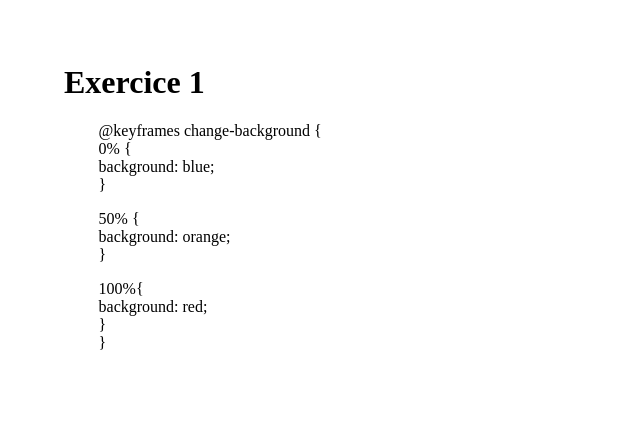
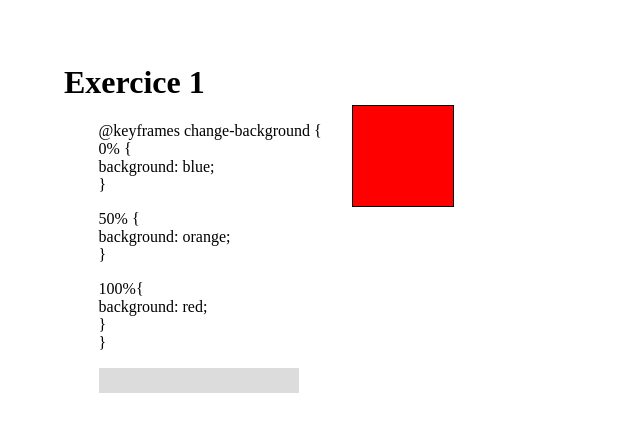
Before and after one commit to mohabrd/animations2_exo_css, a plain HTML site: page index.html in a window 1280 px wide. Shown: the whole page, without its empty margins (0-640 px from the left). Drawn offline with Linux system fonts and the light colour scheme.

Commit message:
ajout de la barre grise et du carré rouge

```diff
--- a/index.html
+++ b/index.html
@@ -32,7 +32,11 @@
                 }<br>
             }
             </p>
+
+        <div class="barregrise"></div>
         </div>
+
+        <div class="carrerouge"></div>
     </section>
 
 </body>
--- a/style.css
+++ b/style.css
@@ -4,8 +4,22 @@ body {
 }
 
 .txtexo1{
-    position: relative;
     margin-left: 3%;
+}
+
+.carrerouge {
+    width: 100px;
+    height: 100px;
+    border: 1px solid black;
+    background: red;
+    margin-left: 25%;
+    margin-top: -25%;
+  }
+
+.barregrise {
+    width: 200px;
+    height: 25px;
+    background-color: rgb(220,220,220);
 
 
 }
```
